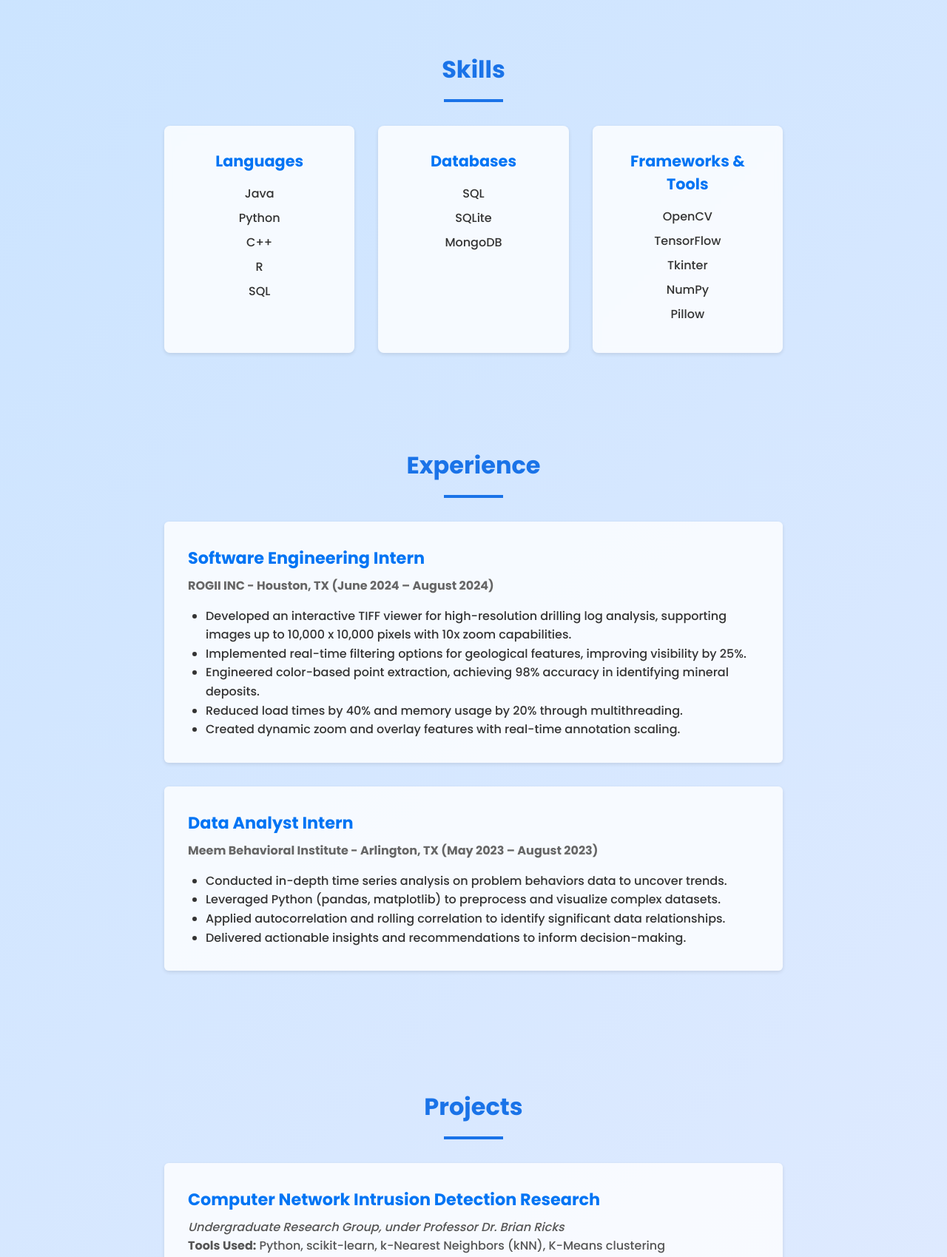
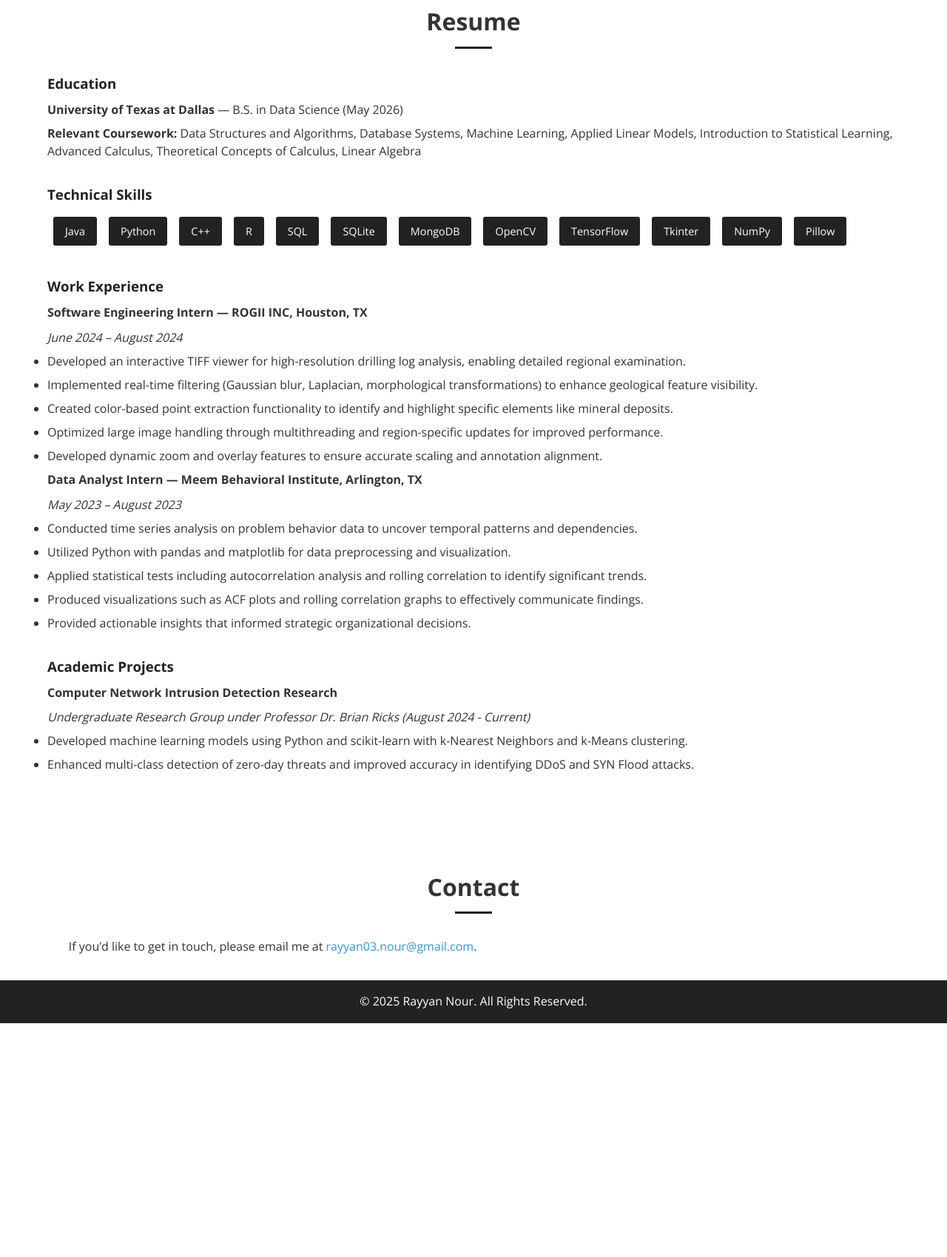
Before and after one commit to Rayyan-Nour/rayyan-nour-website, a plain HTML site: page index.html in a window 1280 px wide. Shown: the part 1070-2769 px from the top of the page at 74% size. After the commit the page ends 2453 px from the top, so only its background shows below. Drawn offline with nearby package versions, Linux system fonts and the light colour scheme.

Commit message:
Update index.html

```diff
--- a/index.html
+++ b/index.html
@@ -2,161 +2,262 @@
 <html lang="en">
 <head>
   <meta charset="UTF-8" />
-  <meta name="viewport" content="width=device-width, initial-scale=1.0"/>
-  <title>Rayyan Nour - Personal Website</title>
-  <link rel="stylesheet" href="style.css"/>
-  <link rel="preconnect" href="https://fonts.googleapis.com">
-  <link rel="stylesheet" href="https://fonts.googleapis.com/css2?family=Poppins:wght@300;500;700&display=swap">
+  <meta name="viewport" content="width=device-width, initial-scale=1.0" />
+  <title>Rayyan Nour - Professional Portfolio</title>
+  <link href="https://fonts.googleapis.com/css?family=Open+Sans:400,700|Roboto:400,700" rel="stylesheet" />
+  <style>
+    /* Reset and basic styles */
+    * {
+      margin: 0;
+      padding: 0;
+      box-sizing: border-box;
+    }
+    body {
+      font-family: 'Open Sans', sans-serif;
+      line-height: 1.6;
+      color: #333;
+    }
+    a {
+      color: #3498db;
+      text-decoration: none;
+    }
+    a:hover {
+      text-decoration: underline;
+    }
+    .container {
+      width: 90%;
+      max-width: 1200px;
+      margin: auto;
+    }
+    /* Navigation Bar */
+    header {
+      background: #222;
+      color: #fff;
+      padding: 1rem 0;
+      position: fixed;
+      width: 100%;
+      top: 0;
+      z-index: 1000;
+    }
+    nav ul {
+      list-style: none;
+      display: flex;
+      justify-content: center;
+    }
+    nav ul li {
+      margin: 0 1rem;
+    }
+    nav ul li a {
+      color: #fff;
+      font-weight: 700;
+      transition: color 0.3s ease;
+    }
+    nav ul li a:hover {
+      color: #3498db;
+    }
+    /* Hero Section */
+    .hero {
+      background: linear-gradient(rgba(0,0,0,0.5), rgba(0,0,0,0.5)), url('hero-image.jpg') center/cover no-repeat;
+      height: 100vh;
+      display: flex;
+      align-items: center;
+      justify-content: center;
+      text-align: center;
+      color: #fff;
+      padding: 0 1rem;
+    }
+    .hero h1 {
+      font-size: 3rem;
+      margin-bottom: 1rem;
+    }
+    .hero p {
+      font-size: 1.2rem;
+    }
+    /* Section Styles */
+    section {
+      padding: 4rem 0;
+    }
+    .section-title {
+      text-align: center;
+      margin-bottom: 2rem;
+      font-size: 2rem;
+      position: relative;
+    }
+    .section-title::after {
+      content: '';
+      width: 50px;
+      height: 3px;
+      background: #222;
+      display: block;
+      margin: 0.5rem auto 0;
+    }
+    /* About Section */
+    .about {
+      background: #f4f4f4;
+      padding: 2rem;
+    }
+    /* Resume Section */
+    .resume .resume-item {
+      margin-bottom: 2rem;
+    }
+    .resume .resume-item h3 {
+      color: #222;
+      margin-bottom: 0.5rem;
+    }
+    .resume .resume-item p,
+    .resume .resume-item li {
+      margin: 0.5rem 0;
+      line-height: 1.5;
+    }
+    .skills {
+      display: flex;
+      flex-wrap: wrap;
+    }
+    .skill {
+      background: #222;
+      color: #fff;
+      padding: 0.5rem 1rem;
+      margin: 0.5rem;
+      border-radius: 3px;
+      font-size: 0.9rem;
+    }
+    /* Projects and Contact */
+    .projects,
+    .contact {
+      background: #fff;
+      padding: 2rem;
+    }
+    /* Footer */
+    footer {
+      background: #222;
+      color: #fff;
+      text-align: center;
+      padding: 1rem 0;
+    }
+    /* Responsive adjustments */
+    @media (max-width: 768px) {
+      nav ul {
+        flex-direction: column;
+      }
+      .hero h1 {
+        font-size: 2.5rem;
+      }
+      .hero p {
+        font-size: 1rem;
+      }
+    }
+  </style>
 </head>
 <body>
   <!-- Navigation -->
-  <nav>
-    <div class="logo">Rayyan Nour</div>
-    <div class="nav-links">
-      <a href="#about">About</a>
-      <a href="#skills">Skills</a>
-      <a href="#experience">Experience</a>
-      <a href="#projects">Projects</a>
-      <a href="#contact">Contact</a>
-    </div>
-  </nav>
-
-  <!-- Hero Section -->
-  <header class="hero">
-    <div class="hero-content">
-      <h1>Hi, I'm Rayyan Nour</h1>
-      <p>B.S. Data Science @ University of Texas at Dallas</p>
-      <a href="#about" class="hero-button">Learn More</a>
-    </div>
-    <!-- Decorative Wave SVG -->
-    <div class="wave" style="height: 100px; overflow: hidden;">
-      <svg viewBox="0 0 500 150" preserveAspectRatio="none"
-           style="height: 100%; width: 100%;">
-        <path d="M0.00,49.98 C149.99,150.00 271.83,-49.98 500.00,49.98 L500.00,0.00 L0.00,0.00 Z"
-              style="stroke: none; fill: #ffffff;"></path>
-      </svg>
+  <header>
+    <div class="container">
+      <nav>
+        <ul>
+          <li><a href="#hero">Home</a></li>
+          <li><a href="#about">About</a></li>
+          <li><a href="#resume">Resume</a></li>
+          <li><a href="#projects">Projects</a></li>
+          <li><a href="#contact">Contact</a></li>
+        </ul>
+      </nav>
     </div>
   </header>
 
-  <!-- About Section -->
-  <section id="about" class="section">
-    <h2>About Me</h2>
-    <p>
-      I'm a data science student passionate about solving complex problems in
-      machine learning, data analysis, and software engineering. With a solid foundation in
-      algorithms, advanced calculus, and statistical learning, I continuously strive to bridge
-      the gap between theory and real-world applications.
-    </p>
+  <!-- Hero Section -->
+  <section class="hero" id="hero">
+    <div class="container">
+      <h1>Rayyan Nour</h1>
+      <p>Data Science Enthusiast & Software Engineer</p>
+    </div>
   </section>
 
-  <!-- Skills Section -->
-  <section id="skills" class="section">
-    <h2>Skills</h2>
-    <div class="skills-grid">
-      <div class="skill-card">
-        <h3>Languages</h3>
+  <!-- About Section -->
+  <section id="about" class="about">
+    <div class="container">
+      <h2 class="section-title">About Me</h2>
+      <p>Hello, I'm Rayyan Nour – a dedicated Data Science student at the University of Texas at Dallas. With a passion for machine learning, software development, and data analysis, I strive to bring creativity and precision to every project.</p>
+    </div>
+  </section>
+
+  <!-- Resume Section -->
+  <section id="resume" class="resume">
+    <div class="container">
+      <h2 class="section-title">Resume</h2>
+      <!-- Education -->
+      <div class="resume-item">
+        <h3>Education</h3>
+        <p><strong>University of Texas at Dallas</strong> — B.S. in Data Science (May 2026)</p>
+        <p><strong>Relevant Coursework:</strong> Data Structures and Algorithms, Database Systems, Machine Learning, Applied Linear Models, Introduction to Statistical Learning, Advanced Calculus, Theoretical Concepts of Calculus, Linear Algebra</p>
+      </div>
+      <!-- Technical Skills -->
+      <div class="resume-item">
+        <h3>Technical Skills</h3>
+        <div class="skills">
+          <span class="skill">Java</span>
+          <span class="skill">Python</span>
+          <span class="skill">C++</span>
+          <span class="skill">R</span>
+          <span class="skill">SQL</span>
+          <span class="skill">SQLite</span>
+          <span class="skill">MongoDB</span>
+          <span class="skill">OpenCV</span>
+          <span class="skill">TensorFlow</span>
+          <span class="skill">Tkinter</span>
+          <span class="skill">NumPy</span>
+          <span class="skill">Pillow</span>
+        </div>
+      </div>
+      <!-- Work Experience -->
+      <div class="resume-item">
+        <h3>Work Experience</h3>
+        <h4>Software Engineering Intern — ROGII INC, Houston, TX</h4>
+        <p><em>June 2024 – August 2024</em></p>
         <ul>
-          <li>Java</li>
-          <li>Python</li>
-          <li>C++</li>
-          <li>R</li>
-          <li>SQL</li>
+          <li>Developed an interactive TIFF viewer for high-resolution drilling log analysis, enabling detailed regional examination.</li>
+          <li>Implemented real-time filtering (Gaussian blur, Laplacian, morphological transformations) to enhance geological feature visibility.</li>
+          <li>Created color-based point extraction functionality to identify and highlight specific elements like mineral deposits.</li>
+          <li>Optimized large image handling through multithreading and region-specific updates for improved performance.</li>
+          <li>Developed dynamic zoom and overlay features to ensure accurate scaling and annotation alignment.</li>
+        </ul>
+        <h4>Data Analyst Intern — Meem Behavioral Institute, Arlington, TX</h4>
+        <p><em>May 2023 – August 2023</em></p>
+        <ul>
+          <li>Conducted time series analysis on problem behavior data to uncover temporal patterns and dependencies.</li>
+          <li>Utilized Python with pandas and matplotlib for data preprocessing and visualization.</li>
+          <li>Applied statistical tests including autocorrelation analysis and rolling correlation to identify significant trends.</li>
+          <li>Produced visualizations such as ACF plots and rolling correlation graphs to effectively communicate findings.</li>
+          <li>Provided actionable insights that informed strategic organizational decisions.</li>
         </ul>
       </div>
-      <div class="skill-card">
-        <h3>Databases</h3>
+      <!-- Academic Projects -->
+      <div class="resume-item">
+        <h3>Academic Projects</h3>
+        <h4>Computer Network Intrusion Detection Research</h4>
+        <p><em>Undergraduate Research Group under Professor Dr. Brian Ricks (August 2024 - Current)</em></p>
         <ul>
-          <li>SQL</li>
-          <li>SQLite</li>
-          <li>MongoDB</li>
-        </ul>
-      </div>
-      <div class="skill-card">
-        <h3>Frameworks & Tools</h3>
-        <ul>
-          <li>OpenCV</li>
-          <li>TensorFlow</li>
-          <li>Tkinter</li>
-          <li>NumPy</li>
-          <li>Pillow</li>
+          <li>Developed machine learning models using Python and scikit-learn with k-Nearest Neighbors and k-Means clustering.</li>
+          <li>Enhanced multi-class detection of zero-day threats and improved accuracy in identifying DDoS and SYN Flood attacks.</li>
         </ul>
       </div>
     </div>
   </section>
 
-  <!-- Experience Section -->
-  <section id="experience" class="section">
-    <h2>Experience</h2>
-    <div class="experience-entry">
-      <h3>Software Engineering Intern</h3>
-      <h4>ROGII INC - Houston, TX (June 2024 – August 2024)</h4>
-      <ul>
-        <li>
-          Developed an interactive TIFF viewer for high-resolution drilling log analysis,
-          supporting images up to 10,000 x 10,000 pixels with 10x zoom capabilities.
-        </li>
-        <li>
-          Implemented real-time filtering options for geological features, improving visibility
-          by 25%.
-        </li>
-        <li>
-          Engineered color-based point extraction, achieving 98% accuracy in identifying
-          mineral deposits.
-        </li>
-        <li>
-          Reduced load times by 40% and memory usage by 20% through multithreading.
-        </li>
-        <li>
-          Created dynamic zoom and overlay features with real-time annotation scaling.
-        </li>
-      </ul>
-    </div>
 
-    <div class="experience-entry">
-      <h3>Data Analyst Intern</h3>
-      <h4>Meem Behavioral Institute - Arlington, TX (May 2023 – August 2023)</h4>
-      <ul>
-        <li>Conducted in-depth time series analysis on problem behaviors data to uncover trends.</li>
-        <li>Leveraged Python (pandas, matplotlib) to preprocess and visualize complex datasets.</li>
-        <li>Applied autocorrelation and rolling correlation to identify significant data relationships.</li>
-        <li>Delivered actionable insights and recommendations to inform decision-making.</li>
-      </ul>
-    </div>
-  </section>
-
-  <!-- Projects Section -->
-  <section id="projects" class="section">
-    <h2>Projects</h2>
-
-    <div class="project-card">
-      <h3>Computer Network Intrusion Detection Research</h3>
-      <p>
-        <em>Undergraduate Research Group, under Professor Dr. Brian Ricks</em><br>
-        <strong>Tools Used:</strong> Python, scikit-learn, k-Nearest Neighbors (kNN), K-Means clustering
-      </p>
-      <ul>
-        <li>Developed machine learning models for network intrusion detection using k-NN and K-Means.</li>
-        <li>Enhanced detection of zero-day threats, DDoS, and SYN Flood attacks.</li>
-        <li>Improved precision and recall metrics, boosting overall cybersecurity readiness.</li>
-      </ul>
-    </div>
-
-  </section>
 
   <!-- Contact Section -->
-  <section id="contact" class="section">
-    <h2>Contact Me</h2>
-    <p>
-      Interested in collaborating or learning more about my work? Feel free to reach out!
-    </p>
-    <a class="button" href="mailto:rayyan03.nour@gmail.com">Email Me</a>
+  <section id="contact" class="contact">
+    <div class="container">
+      <h2 class="section-title">Contact</h2>
+      <p>If you’d like to get in touch, please email me at <a href="mailto:rayyan03.nour@gmail.com">rayyan03.nour@gmail.com</a>.</p>
+    </div>
   </section>
 
   <!-- Footer -->
   <footer>
-    <p>© 2024 Rayyan Nour</p>
+    <div class="container">
+      <p>&copy; 2025 Rayyan Nour. All Rights Reserved.</p>
+    </div>
   </footer>
-
-  <script src="script.js"></script>
 </body>
 </html>
```
